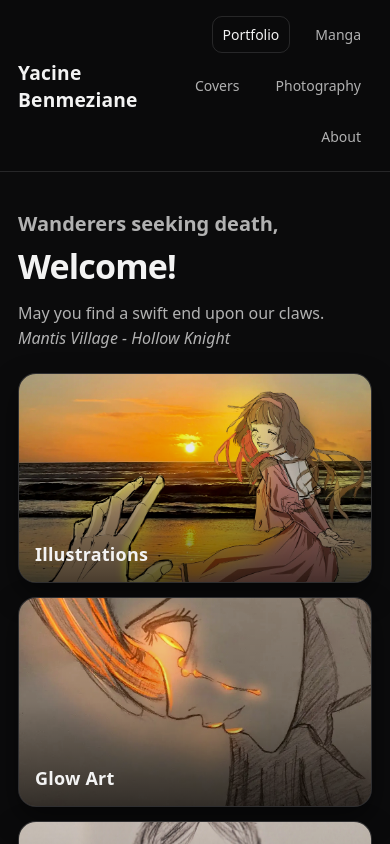
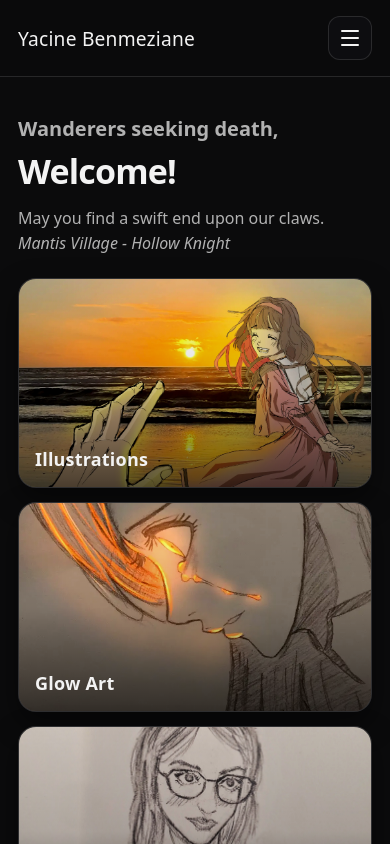
Before and after one commit to erasersleeves/my-portfolio, a React (Vite) app: page / in a window 390 px wide. Shown: the top 844 px of the page. Built offline with nearby package versions, Linux system fonts and the light colour scheme.

Commit message:
Sidebar Mobile on Version plus minor edits

```diff
--- a/index.html
+++ b/index.html
@@ -13,7 +13,7 @@
     <meta charset="UTF-8" />
     <link rel="icon" type="image/svg+xml" href="/vite.svg" />
     <meta name="viewport" content="width=device-width, initial-scale=1.0" />
-    <title>Yacine</title>
+    <title>Git Gud</title>
   </head>
   <body>
     <div id="root"></div>
--- a/src/components/Layout.jsx
+++ b/src/components/Layout.jsx
@@ -1,48 +1,85 @@
 import { Link, NavLink } from "react-router-dom";
+import { useEffect, useState } from "react";
+
+const navClass = ({ isActive }) => (isActive ? "nav__link isActive" : "nav__link");
 
 export default function Layout({ children }) {
+  const [menuOpen, setMenuOpen] = useState(false);
+
+  // Close on route change (when a link is clicked)
+  const close = () => setMenuOpen(false);
+
+  // ESC to close
+  useEffect(() => {
+    const onKey = (e) => {
+      if (e.key === "Escape") setMenuOpen(false);
+    };
+    document.addEventListener("keydown", onKey);
+    return () => document.removeEventListener("keydown", onKey);
+  }, []);
+
+  // Prevent background scroll when menu is open
+  useEffect(() => {
+    document.body.style.overflow = menuOpen ? "hidden" : "";
+    return () => {
+      document.body.style.overflow = "";
+    };
+  }, [menuOpen]);
+
   return (
     <div className="page">
       <header className="header">
         <div className="header__inner">
-          <Link to="/" className="brand">
+          <Link to="/" className="brand" onClick={close}>
             <div className="brand__name">Yacine Benmeziane</div>
+            {/* <div className="brand__tag">My 2D World</div> */}
           </Link>
 
-          <nav className="nav">
-            <NavLink to="/" className={({ isActive }) => (isActive ? "nav__link isActive" : "nav__link")}>
-              Portfolio
-            </NavLink>
-            <NavLink
-              to="/manga"
-              className={({ isActive }) => (isActive ? "nav__link isActive" : "nav__link")}
-            >
-              Manga
-            </NavLink>
-            <NavLink
-              to="/covers"
-              className={({ isActive }) => (isActive ? "nav__link isActive" : "nav__link")}
-            >
-              Covers
-            </NavLink>
+          {/* Desktop nav */}
+          <nav className="nav nav--desktop">
+            <NavLink to="/" className={navClass}>Portfolio</NavLink>
+            <NavLink to="/manga" className={navClass}>Manga</NavLink>
+            <NavLink to="/covers" className={navClass}>Covers</NavLink>
+            <NavLink to="/photography" className={navClass}>Photography</NavLink>
+            <NavLink to="/about" className={navClass}>About</NavLink>
+          </nav>
 
-            <NavLink
-              to="/photography"
-              className={({ isActive }) => (isActive ? "nav__link isActive" : "nav__link")}
-            >
-              Photography
-            </NavLink>
-
-            <NavLink
-              to="/about"
-              className={({ isActive }) => (isActive ? "nav__link isActive" : "nav__link")}
-            >
-              About
-            </NavLink>
-
-          </nav>
+          {/* Mobile hamburger */}
+          <button
+            className="menuBtn"
+            type="button"
+            aria-label="Open menu"
+            aria-expanded={menuOpen}
+            onClick={() => setMenuOpen(true)}
+          >
+            <span className="menuBtn__bar" />
+            <span className="menuBtn__bar" />
+            <span className="menuBtn__bar" />
+          </button>
         </div>
       </header>
+
+      {/* Mobile drawer + backdrop */}
+      {menuOpen ? (
+        <div className="drawerLayer" onClick={close}>
+          <aside className="drawer" onClick={(e) => e.stopPropagation()}>
+            <div className="drawer__top">
+              <div className="drawer__title">Menu</div>
+              <button className="drawer__close" onClick={close} aria-label="Close menu">
+                ✕
+              </button>
+            </div>
+
+            <nav className="drawer__nav">
+              <NavLink to="/" className={navClass} onClick={close}>Portfolio</NavLink>
+              <NavLink to="/manga" className={navClass} onClick={close}>Manga</NavLink>
+              <NavLink to="/covers" className={navClass} onClick={close}>Covers</NavLink>
+              <NavLink to="/photography" className={navClass} onClick={close}>Photography</NavLink>
+              <NavLink to="/about" className={navClass} onClick={close}>About</NavLink>
+            </nav>
+          </aside>
+        </div>
+      ) : null}
 
       <main className="main">{children}</main>
 
--- a/src/pages/Manga.jsx
+++ b/src/pages/Manga.jsx
@@ -20,9 +20,10 @@ export default function Manga() {
         />
       </div>
 
-      <p><b>Art:</b> Yacine Benmeziane
+      <p><b>Art:</b> Yacine Benmeziane <a href="https://instagram.com/eraser.sleeves">@eraser.sleeves</a>
         <br /><b>Shading:</b> Yacine Benmeziane and Daho <a href="https://instagram.com/daho_sen">@daho_sen</a>
         <br /><b>Story:</b> B.A.
+        <br /><b>Date of release:</b> February 2024
       </p>
     </div>
   );
--- a/src/styles/global.css
+++ b/src/styles/global.css
@@ -41,7 +41,7 @@ a { color: inherit; text-decoration: none; }
 }
 
 .brand { display: flex; flex-direction: column; }
-.brand__name { font-weight: 650; letter-spacing: 0.2px; font-size: larger;}
+.brand__name { font-weight: 500; letter-spacing: 0.2px; font-size: larger; font-family: ;}
 .brand__tag { font-size: 12px; color: var(--muted); margin-top: 2px; }
 
 .nav { display: flex; gap: 14px; flex-wrap: wrap; justify-content: flex-end; }
@@ -576,3 +576,107 @@ a { color: inherit; text-decoration: none; }
   height: auto;
   display: block;
 }
+
+/* ===== Mobile drawer navigation ===== */
+
+/* Hide desktop nav on mobile, show hamburger */
+.nav--desktop { display: none; }
+.menuBtn {
+  display: inline-grid;
+  gap: 5px;
+  width: 44px;
+  height: 44px;
+  border-radius: 12px;
+  border: 1px solid var(--line);
+  background: rgba(18, 18, 20, 0.55);
+  cursor: pointer;
+  place-content: center;
+}
+
+.menuBtn__bar {
+  width: 18px;
+  height: 2px;
+  background: var(--text);
+  border-radius: 999px;
+}
+
+/* Desktop: show nav, hide hamburger */
+@media (min-width: 820px) {
+  .nav--desktop { display: flex; }
+  .menuBtn { display: none; }
+}
+
+/* Backdrop layer */
+.drawerLayer {
+  position: fixed;
+  inset: 0;
+  z-index: 999;
+  background: rgba(0,0,0,0.55);
+  backdrop-filter: blur(4px);
+}
+
+/* Right-side drawer */
+.drawer {
+  position: absolute;
+  top: 0;
+  right: 0;
+  height: 100%;
+  width: min(320px, 86vw);
+  background: rgba(11, 11, 12, 0.92);
+  border-left: 1px solid var(--line);
+  box-shadow: var(--shadow);
+  padding: 14px;
+  display: flex;
+  flex-direction: column;
+  gap: 12px;
+
+  animation: drawerIn 180ms ease-out;
+}
+
+@keyframes drawerIn {
+  from { transform: translateX(12px); opacity: 0.6; }
+  to   { transform: translateX(0); opacity: 1; }
+}
+
+.drawer__top {
+  display: flex;
+  align-items: center;
+  justify-content: space-between;
+  gap: 12px;
+}
+
+.drawer__title {
+  font-weight: 700;
+  letter-spacing: 0.2px;
+}
+
+.drawer__close {
+  width: 40px;
+  height: 40px;
+  border-radius: 12px;
+  border: 1px solid var(--line);
+  background: rgba(18, 18, 20, 0.65);
+  color: var(--text);
+  cursor: pointer;
+}
+
+/* Stack links nicely */
+.drawer__nav {
+  display: flex;
+  flex-direction: column;
+  gap: 8px;
+}
+
+/* Make drawer links feel like buttons */
+.drawer__nav .nav__link {
+  display: block;
+  padding: 12px 12px;
+  border: 1px solid var(--line);
+  border-radius: 12px;
+  background: rgba(18, 18, 20, 0.35);
+}
+
+/* Keep hover subtle on touch devices */
+.drawer__nav .nav__link:hover {
+  transform: none;
+}
```
